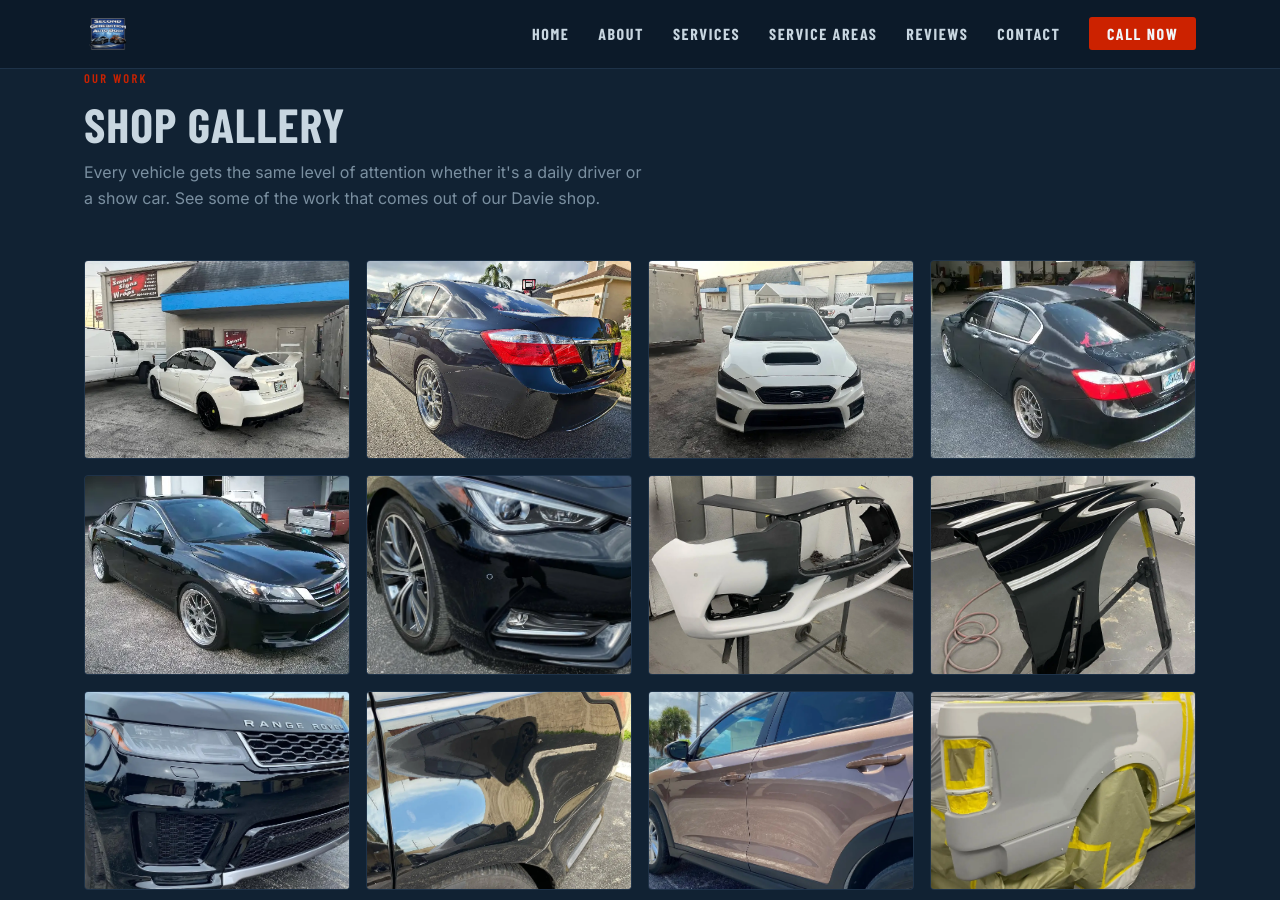
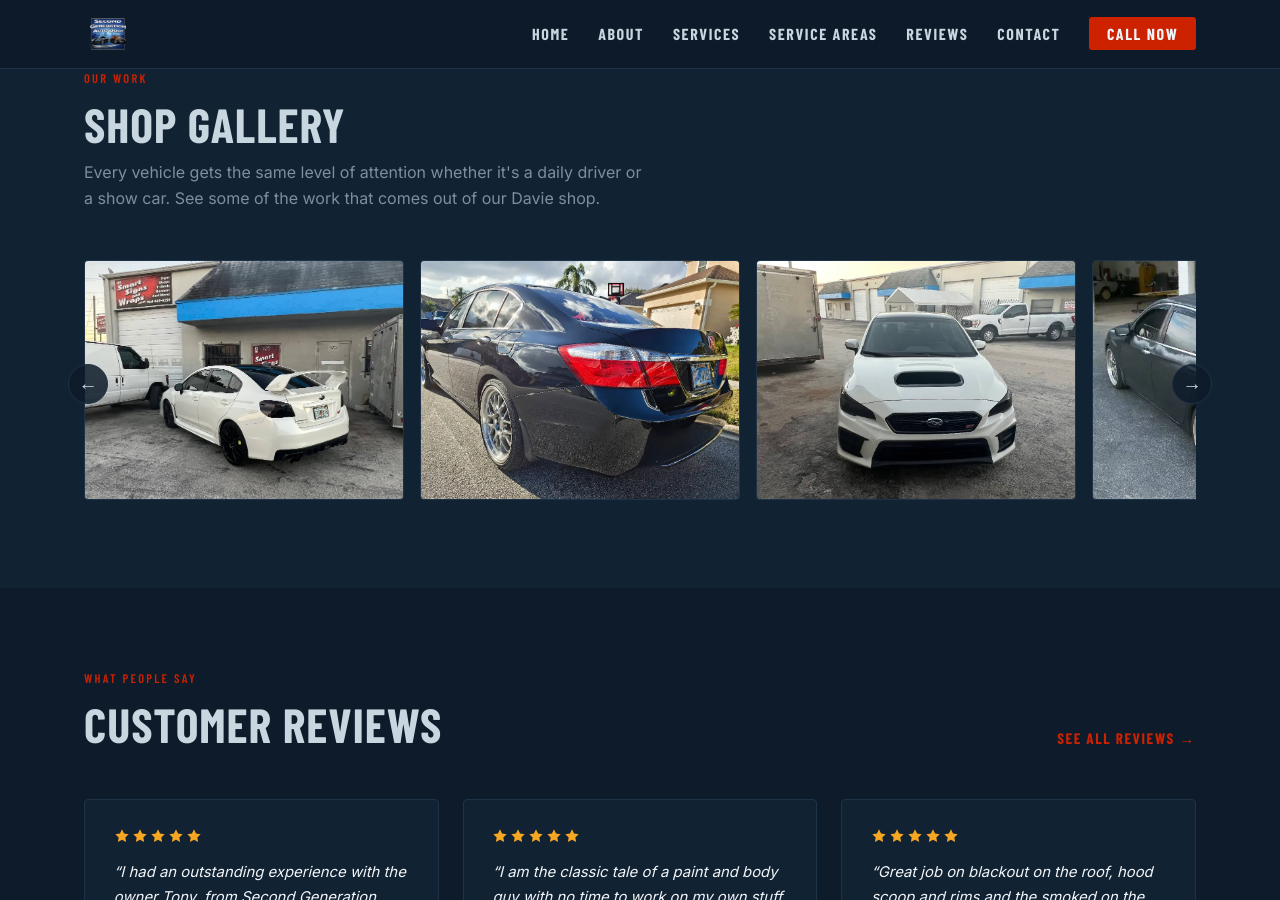
Before and after one commit to JamesBrownR/Second-Generation-Auto, a Jekyll site: the page built from index.html, in a window 1280 px wide and 900 px high, scrolled down 2232 px. Built offline with Jekyll 4.4.1, drawn with Linux system fonts in a browser that asks for light colours; some web fonts are replaced.

Commit message:
Update index.html

```diff
--- a/index.html
+++ b/index.html
@@ -420,11 +420,66 @@ description: Second Generation Auto Body is a family owned collision repair shop
     .gallery h2 { font-size: clamp(2rem, 4vw, 3rem); color: var(--chrome); margin-bottom: 0.5rem; }
     .gallery-intro { color: var(--muted); max-width: 560px; margin-bottom: 3rem; }
 
-    .gallery-grid {
-      display: grid;
-      grid-template-columns: repeat(auto-fill, minmax(260px, 1fr));
+   .gallery-slider-wrap {
+  position: relative;
+}
+.gallery-slider {
+  display: flex;
   gap: 1rem;
+  overflow-x: auto;
+  scroll-behavior: smooth;
+  scrollbar-width: none;
+  padding-bottom: 0.5rem;
 }
+.gallery-slider::-webkit-scrollbar { display: none; }
+.gallery-slide {
+  position: relative;
+  flex: 0 0 320px;
+  aspect-ratio: 4/3;
+  overflow: hidden;
+  border-radius: 4px;
+  border: 1px solid var(--border);
+  background: var(--border);
+}
+.gallery-slide img {
+  width: 100%;
+  height: 100%;
+  object-fit: cover;
+  transition: transform 0.4s ease;
+}
+.gallery-slide:hover img { transform: scale(1.04); }
+.gallery-caption {
+  position: absolute;
+  bottom: 0; left: 0; right: 0;
+  padding: 0.6rem 0.9rem;
+  background: linear-gradient(transparent, rgba(13,27,42,0.92));
+  font-size: 0.82rem;
+  color: var(--chrome);
+  transform: translateY(100%);
+  transition: transform 0.3s;
+}
+.gallery-slide:hover .gallery-caption { transform: translateY(0); }
+.slider-btn {
+  position: absolute;
+  top: 50%;
+  transform: translateY(-50%);
+  background: rgba(13,27,42,0.85);
+  border: 1px solid var(--border);
+  color: var(--chrome);
+  font-size: 1.2rem;
+  width: 40px;
+  height: 40px;
+  border-radius: 50%;
+  cursor: pointer;
+  display: flex;
+  align-items: center;
+  justify-content: center;
+  transition: background 0.2s;
+  z-index: 2;
+}
+.slider-btn:hover { background: var(--red); }
+.slider-prev { left: -16px; }
+.slider-next { right: -16px; }
     .gallery-item {
       position: relative;
       overflow: hidden;
@@ -862,13 +917,17 @@ description: Second Generation Auto Body is a family owned collision repair shop
       <p class="section-label">Our Work</p>
       <h2>Shop Gallery</h2>
       <p class="gallery-intro">Every vehicle gets the same level of attention whether it's a daily driver or a show car. See some of the work that comes out of our Davie shop.</p>
-    <div class="gallery-grid">
+   <div class="gallery-slider-wrap">
+  <div class="gallery-slider" id="gallerySlider">
     {% for image in site.data.gallery %}
-  <div class="gallery-item">
+    <div class="gallery-slide">
       <img src="{{ site.baseurl }}/images/{{ image.src }}" alt="{{ image.caption }}" loading="lazy" />
       <div class="gallery-caption">{{ image.caption }}</div>
     </div>
     {% endfor %}
+  </div>
+  <button class="slider-btn slider-prev" id="sliderPrev">&#8592;</button>
+  <button class="slider-btn slider-next" id="sliderNext">&#8594;</button>
 </div>
     </div>
   </section>
```
Also changed, not shown: other parts of index.html (+7 -1 lines). Lines whose indentation alone changed are shown as unchanged.
